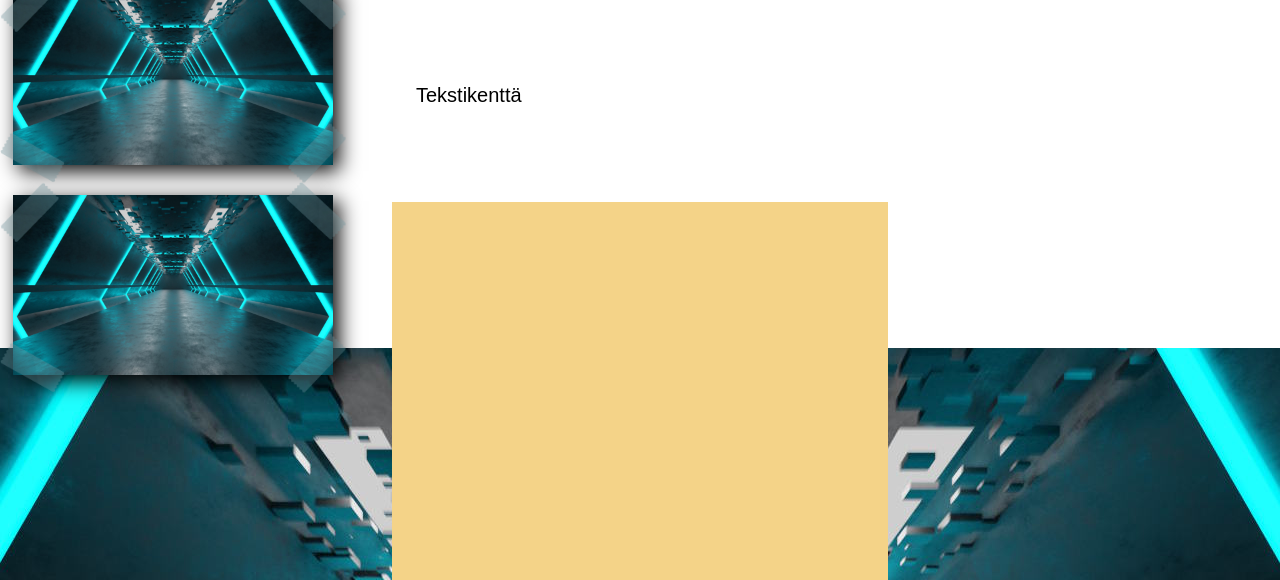
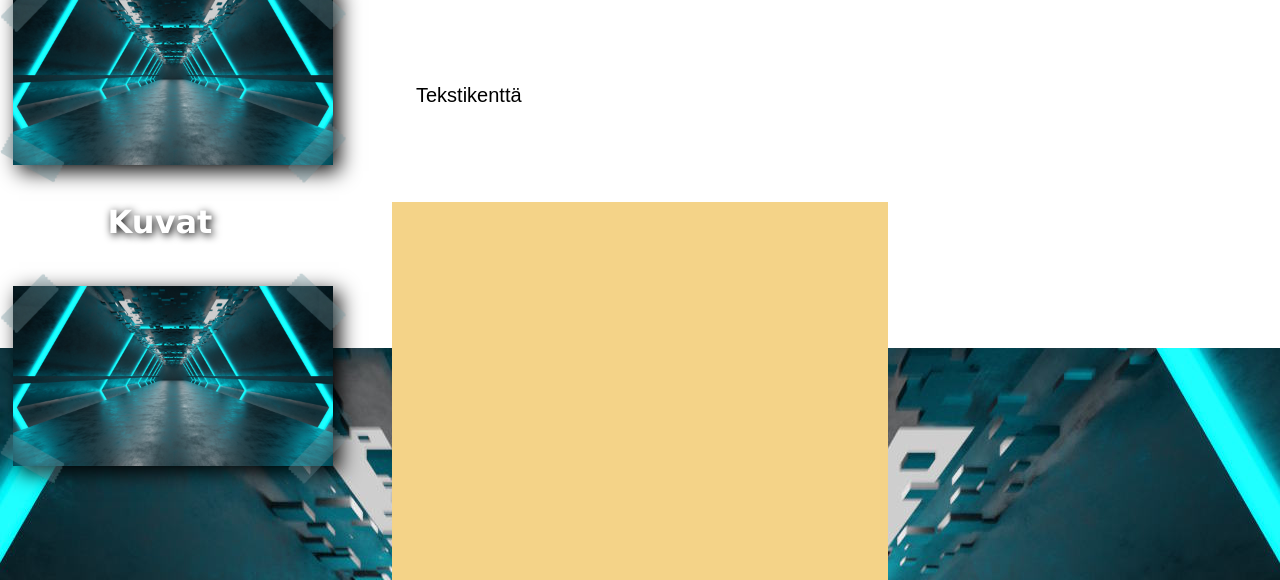
Before and after one commit to qettu/qettu.github.io, a plain HTML site: page index.html in a window 1280 px wide. Shown: the part 346-926 px from the top of the page. Drawn offline with Linux system fonts and the light colour scheme; a web font is replaced by a local one.

Commit message:
test edit

```diff
--- a/index.html
+++ b/index.html
@@ -28,6 +28,7 @@
 							<img class="kuva" src="images/hallway.jpg", id="teipattu_kuva">
 							<img class="tehoste" src="images/teippi_16_9.png", id="teippi_16_9">
 						</div>
+						<h1>Kuvat</h1>
 						<div id="leftImages_16_9">
 							<img class="kuva" src="images/hallway.jpg", id="teipattu_kuva">
 							<img class="tehoste" src="images/teippi_16_9.png", id="teippi_16_9">
```
